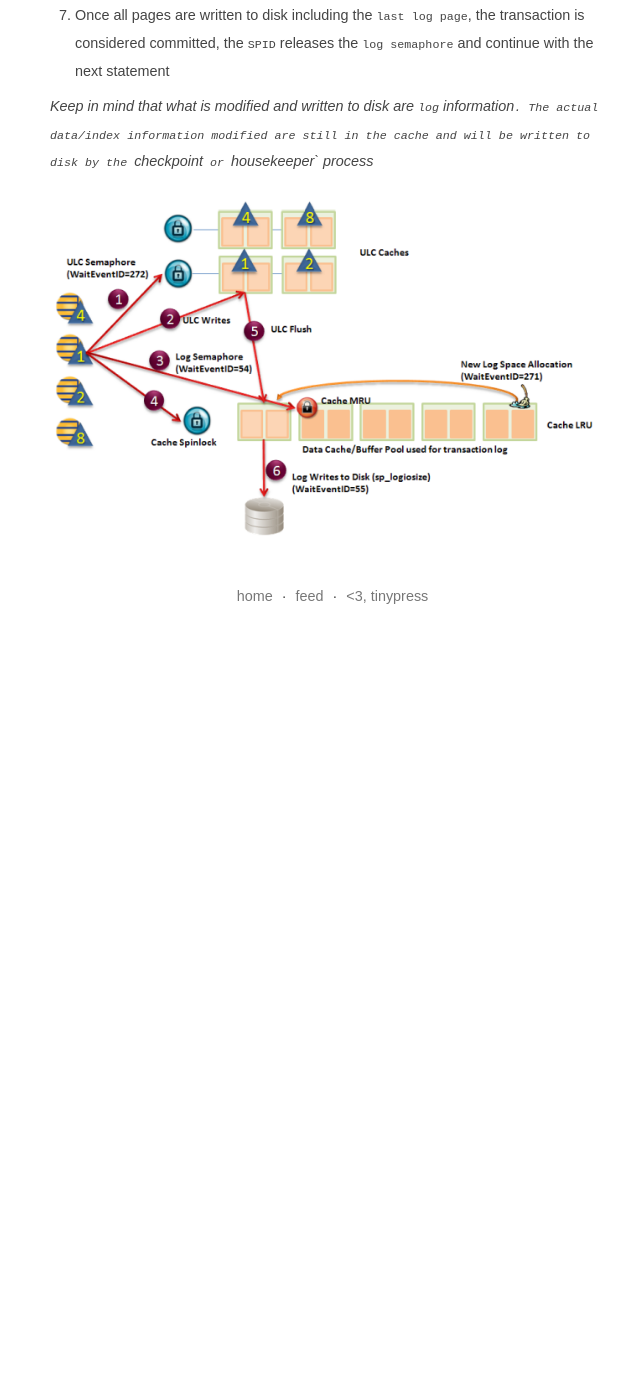
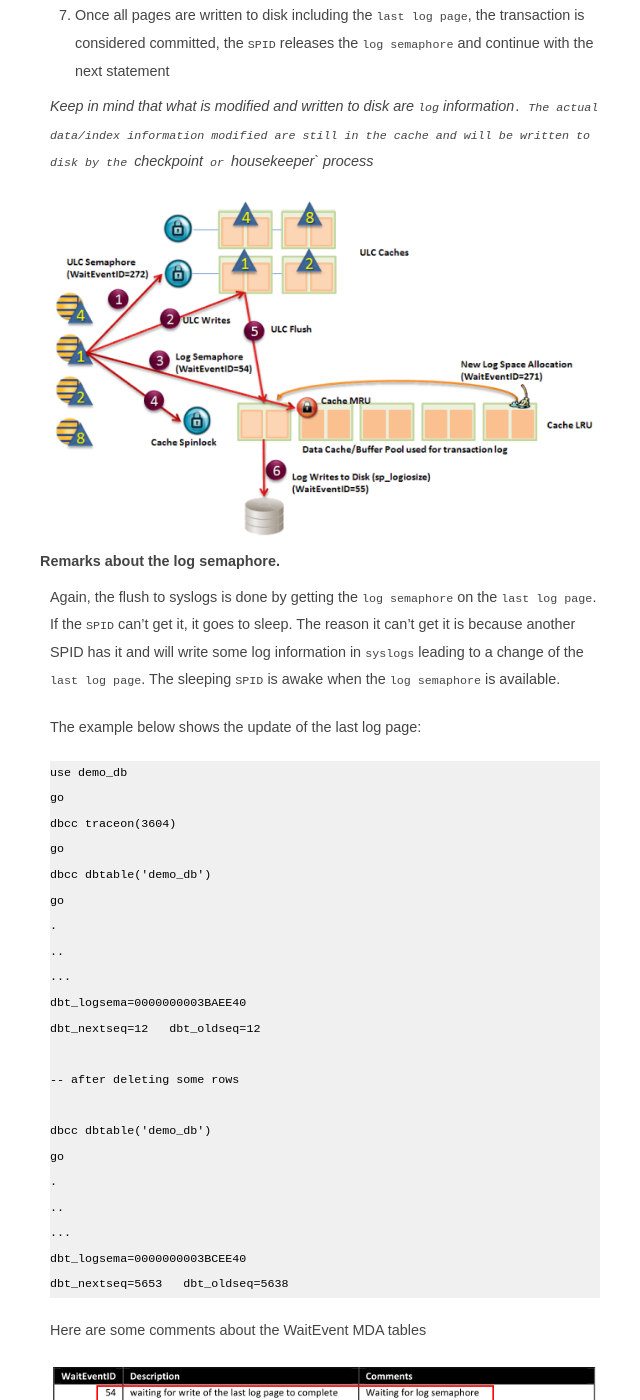
Before and after one commit to fipnova51/fipnova51.github.io, a Jekyll site: the page built from _posts/2016-05-26-understanding-an-tuning-the-transaction-logs.markdown, in a window 1280 px wide and 1400 px high, scrolled down 1111 px. Shown: the whole window, without its empty margins (315-955 px from the left). Built offline with Jekyll 4.4.1, drawn with Linux system fonts in a browser that asks for light colours; before the commit the page ends 1741 px from its top, so only the background shows below that.

Commit message:
Post update: Understanding an tuning the transaction logs

```diff
--- a/_posts/2016-05-26-understanding-an-tuning-the-transaction-logs.markdown
+++ b/_posts/2016-05-26-understanding-an-tuning-the-transaction-logs.markdown
@@ -39,3 +39,37 @@ Below is a description of the whole chain when modifying data
 *Keep in mind that what is modified and written to disk are `log` information`. The actual data/index information modified are still in the cache and will be written to disk by the `checkpoint` or `housekeeper` process*
 
 ![transaction logs process]({{ site.url }}/assets/pictures/sybase_transaction_logs_process.png)
+
+#### Remarks about the log semaphore.
+
+Again, the flush to syslogs is done by getting the `log semaphore` on the `last log page`. If the `SPID` can't get it, it goes to sleep. The reason it can't get it is because another SPID has it and will write some log information in `syslogs` leading to a change of the `last log page`. The sleeping `SPID` is awake when the `log semaphore` is available.
+
+The example below shows the update of the last log page:
+
+~~~
+use demo_db
+go
+dbcc traceon(3604)
+go
+dbcc dbtable('demo_db')
+go
+.
+..
+...
+dbt_logsema=0000000003BAEE40
+dbt_nextseq=12   dbt_oldseq=12
+
+-- after deleting some rows
+
+dbcc dbtable('demo_db')
+go
+.
+..
+...
+dbt_logsema=0000000003BCEE40
+dbt_nextseq=5653   dbt_oldseq=5638
+~~~
+
+Here are some comments about the WaitEvent MDA tables
+
+![wait event for log semaphore]({{ site.url }}/assets/pictures/sybase_waitevent_logsemaphore.png)
```
